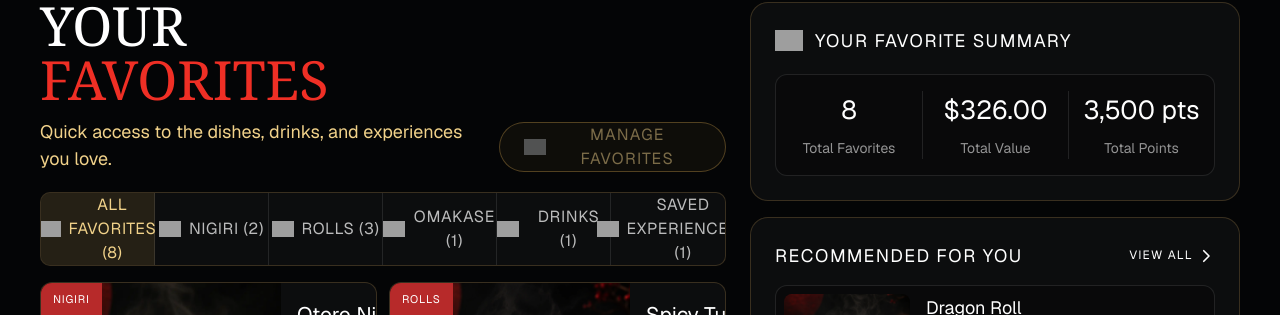
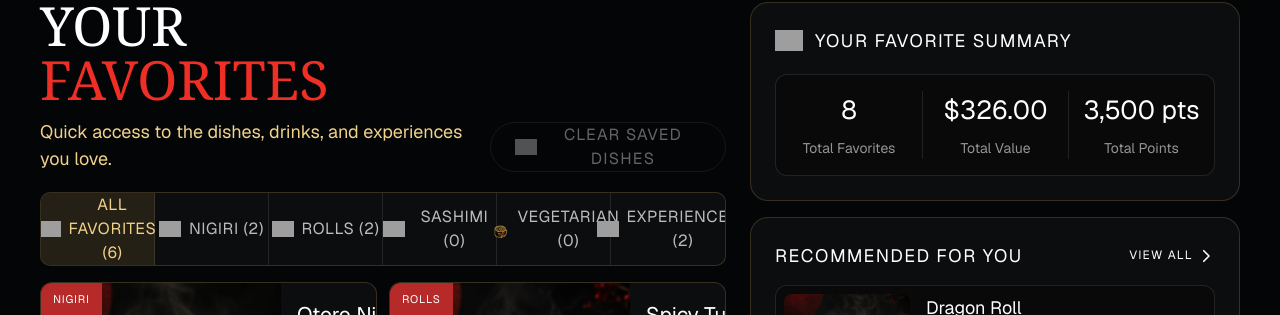
Before and after one commit to NicholasKerr7/sushi-bliss-v2, a Next.js app: page /favorites in a window 1280 px wide. Shown: the part 99-414 px from the top of the page. Built offline with nearby package versions, Linux system fonts and the light colour scheme; no server answers; grey boxes are pictures that could not be loaded.

Commit message:
Polish favorites navigation and controls

```diff
--- a/src/features/menu/DesktopFavoritesPage.tsx
+++ b/src/features/menu/DesktopFavoritesPage.tsx
@@ -52,13 +52,23 @@ const recommendedItems = [
 ].filter((item): item is MenuItem => Boolean(item));
 
 const favoriteTabs = [
-  ["All Favorites", "8", "/assets/icons/star-icon.png"],
-  ["Nigiri", "2", "/assets/icons/nigiri-icon.png"],
-  ["Rolls", "3", "/assets/icons/sushi-roll-icon.png"],
-  ["Omakase", "1", "/assets/icons/dining-setting-icon.png"],
-  ["Drinks", "1", "/assets/icons/miso-soup-icon.png"],
-  ["Saved Experiences", "1", "/assets/icons/calendar-icon.png"],
+  { icon: "/assets/icons/star-icon.png", id: "all", label: "All Favorites" },
+  { icon: "/assets/icons/nigiri-icon.png", id: "nigiri", label: "Nigiri" },
+  { icon: "/assets/icons/sushi-roll-icon.png", id: "rolls", label: "Rolls" },
+  { icon: "/assets/icons/sashimi-icon.png", id: "sashimi", label: "Sashimi" },
+  {
+    icon: "/assets/icons/vegetarian-sushi-icon.webp",
+    id: "vegetarian",
+    label: "Vegetarian",
+  },
+  {
+    icon: "/assets/icons/calendar-icon.png",
+    id: "experiences",
+    label: "Experiences",
+  },
 ] as const;
+
+type FavoriteFilterId = (typeof favoriteTabs)[number]["id"];
 
 function getFallbackFavorites() {
   return fallbackFavoriteIds
@@ -70,22 +80,30 @@ export function DesktopFavoritesPage() {
   const { addItem, itemCount } = useCart();
   const { clearFavorites, favoriteItems, hasFavorites, toggleFavorite } =
     useFavorites();
-  const [activeFilter, setActiveFilter] =
-    useState<(typeof favoriteTabs)[number][0]>("All Favorites");
+  const [activeFilter, setActiveFilter] = useState<FavoriteFilterId>("all");
   const [statusMessage, setStatusMessage] = useState("");
   const displayFavorites = hasFavorites
     ? favoriteItems
     : getFallbackFavorites();
+  const getCategoryCount = (category: string) =>
+    displayFavorites.filter((item) => item.category === category).length;
+  const favoriteFilterCounts: Record<FavoriteFilterId, number> = {
+    all: displayFavorites.length + savedExperiences.length,
+    experiences: savedExperiences.length,
+    nigiri: getCategoryCount("nigiri"),
+    rolls: getCategoryCount("rolls"),
+    sashimi: getCategoryCount("sashimi"),
+    vegetarian: getCategoryCount("vegetarian"),
+  };
   const visibleFavorites =
-    activeFilter === "All Favorites"
+    activeFilter === "all"
       ? displayFavorites
-      : activeFilter === "Saved Experiences"
+      : activeFilter === "experiences"
         ? []
-        : displayFavorites.filter(
-            (item) =>
-              item.categoryLabel === activeFilter ||
-              item.category.toLowerCase() === activeFilter.toLowerCase(),
-          );
+        : displayFavorites.filter((item) => item.category === activeFilter);
+  const showMenuFavorites = activeFilter !== "experiences";
+  const showSavedExperiences =
+    activeFilter === "all" || activeFilter === "experiences";
   const totalValueCents =
     displayFavorites.reduce((total, item) => total + item.priceCents, 0) +
     27650;
@@ -120,16 +138,18 @@ export function DesktopFavoritesPage() {
                 </p>
               </div>
               <Button
-                className="h-[50px] rounded-[10px] border-[var(--sb-gold)]/42 px-6 text-[14px] uppercase tracking-[0.08em]"
+                className="h-[50px] rounded-[10px] border-[var(--sb-red-bright)]/42 px-6 text-[14px] uppercase tracking-[0.08em] text-white/76 hover:border-[var(--sb-red-bright)]/70 hover:text-white"
                 disabled={!hasFavorites}
                 onClick={clearFavorites}
-                variant="secondary"
+                title={
+                  hasFavorites
+                    ? "Clear saved menu dishes"
+                    : "No saved menu dishes to clear"
+                }
+                variant="ghost"
               >
-                <AssetIcon
-                  size={22}
-                  src="/assets/icons/floral-emblem-icon.png"
-                />
-                Manage favorites
+                <AssetIcon size={22} src="/assets/icons/heart-icon.png" />
+                Clear saved dishes
               </Button>
             </div>
 
@@ -137,21 +157,21 @@ export function DesktopFavoritesPage() {
               aria-label="Favorite filters"
               className="mt-5 grid grid-cols-6 overflow-hidden rounded-[10px] border border-[var(--sb-border)] bg-white/[0.035]"
             >
-              {favoriteTabs.map(([label, count, icon]) => (
+              {favoriteTabs.map((tab) => (
                 <button
-                  aria-pressed={activeFilter === label}
+                  aria-pressed={activeFilter === tab.id}
                   className={classNames(
                     "flex min-h-[52px] items-center justify-center gap-2 border-r border-white/10 text-[12px] uppercase tracking-[0.04em] last:border-r-0",
-                    activeFilter === label
+                    activeFilter === tab.id
                       ? "bg-[var(--sb-gold)]/12 text-[var(--sb-gold-soft)]"
                       : "text-white/72",
                   )}
-                  key={label}
-                  onClick={() => setActiveFilter(label)}
+                  key={tab.id}
+                  onClick={() => setActiveFilter(tab.id)}
                   type="button"
                 >
-                  <AssetIcon size={22} src={icon} />
-                  {label} ({count})
+                  <AssetIcon size={22} src={tab.icon} />
+                  {tab.label} ({favoriteFilterCounts[tab.id]})
                 </button>
               ))}
             </nav>
@@ -165,6 +185,8 @@ export function DesktopFavoritesPage() {
               </p>
             ) : null}
 
+            {showMenuFavorites ? (
+              <>
                 <div className="mt-4 grid grid-cols-2 gap-3">
                   {visibleFavorites.slice(0, 4).map((item, index) => (
                     <FavoriteMenuCard
@@ -177,13 +199,15 @@ export function DesktopFavoritesPage() {
                     />
                   ))}
                 </div>
-            {visibleFavorites.length === 0 &&
-            activeFilter !== "Saved Experiences" ? (
+                {visibleFavorites.length === 0 ? (
                   <p className="mt-4 rounded-[12px] border border-white/10 bg-white/[0.035] px-4 py-4 text-[14px] text-white/62">
-                No saved items in this category yet.
+                    No saved dishes in this category yet.
                   </p>
                 ) : null}
+              </>
+            ) : null}
 
+            {showSavedExperiences ? (
               <div className="mt-3 grid gap-3">
                 {savedExperiences.map((experience, index) => (
                   <SavedExperienceCard
@@ -193,6 +217,7 @@ export function DesktopFavoritesPage() {
                   />
                 ))}
               </div>
+            ) : null}
           </section>
 
           <aside className="space-y-4 pt-1">
--- a/src/features/menu/MobileFavoritesPage.tsx
+++ b/src/features/menu/MobileFavoritesPage.tsx
@@ -120,9 +120,10 @@ export function MobileFavoritesPage() {
               <button
                 className="rounded-full border border-[var(--sb-border)] bg-black/28 px-4 py-2 text-[11px] uppercase tracking-[0.08em] text-white/58"
                 onClick={clearFavorites}
+                title="Clear saved menu dishes"
                 type="button"
               >
-                Clear
+                Clear saved
               </button>
             </div>
             <div className="mt-3 grid gap-3">
--- a/src/features/menu/TabletFavoritesPage.tsx
+++ b/src/features/menu/TabletFavoritesPage.tsx
@@ -5,6 +5,8 @@ import { useState } from "react";
 
 import { AssetIcon } from "@/components/icons/AssetIcon";
 import { ChevronIcon } from "@/components/icons/ChevronIcon";
+import { TabletBottomNavigation } from "@/components/layout/TabletBottomNavigation";
+import { TabletExperienceHeader } from "@/components/layout/TabletExperienceHeader";
 import { Button } from "@/components/ui/Button";
 import { StatusBadge } from "@/components/ui/StatusBadge";
 import { CartDrawer } from "@/features/cart/CartDrawer";
@@ -15,7 +17,6 @@ import { getDefaultCustomizations } from "@/lib/cart";
 import type { MenuItem } from "@/types/menu";
 
 import { TabletFavoriteMenuCard } from "./TabletFavoriteMenuCard";
-import { TabletFavoritesTopNav } from "./TabletFavoritesTopNav";
 import { TabletSavedExperienceCard } from "./TabletSavedExperienceCard";
 import {
   tabletFavoriteBenefits,
@@ -86,15 +87,16 @@ export function TabletFavoritesPage() {
   return (
     <>
       <section
-        className="min-h-dvh overflow-x-hidden border border-white/10 bg-[#040506] text-white"
+        className="min-h-dvh overflow-x-hidden bg-[#040506] px-[18px] pb-[126px] pt-2 text-white min-[1080px]:px-[26px] min-[1080px]:pt-3"
         id="favorites"
       >
-        <TabletFavoritesTopNav
+        <TabletExperienceHeader
           cartCount={itemCount}
+          title="Favorites"
           onOpenCart={() => setCartOpen(true)}
         />
 
-        <main className="mx-auto w-full max-w-[1086px] px-12 pb-8 pt-8">
+        <main className="mx-auto w-full max-w-[1034px] pb-8 pt-6">
           <section className="flex items-start justify-between gap-8">
             <div>
               <h1 className="editorial-title text-[50px] uppercase leading-none tracking-[0.08em] text-white">
@@ -105,13 +107,18 @@ export function TabletFavoritesPage() {
               </p>
             </div>
             <Button
-              className="mt-1 h-[46px] rounded-[8px] border-[var(--sb-gold)]/58 px-6 text-[12px] uppercase tracking-[0.08em]"
+              className="mt-1 h-[46px] rounded-[8px] border-[var(--sb-red-bright)]/42 px-6 text-[12px] uppercase tracking-[0.08em] text-white/76 hover:border-[var(--sb-red-bright)]/70 hover:text-white"
               disabled={!hasFavorites}
               onClick={clearFavorites}
-              variant="secondary"
+              title={
+                hasFavorites
+                  ? "Clear saved menu dishes"
+                  : "No saved menu dishes to clear"
+              }
+              variant="ghost"
             >
-              <AssetIcon size={18} src="/assets/icons/user-settings-icon.png" />
-              Manage favorites
+              <AssetIcon size={18} src="/assets/icons/heart-icon.png" />
+              Clear saved dishes
             </Button>
           </section>
 
@@ -242,6 +249,10 @@ export function TabletFavoritesPage() {
         </main>
       </section>
 
+      <TabletBottomNavigation
+        activeId="profile"
+        ariaLabel="Tablet favorites navigation"
+      />
       <CartDrawer onOpenChange={setCartOpen} open={cartOpen} />
     </>
   );
--- a/src/features/menu/TabletFavoritesTopNav.tsx
+++ /dev/null
@@ -1,120 +0,0 @@
-"use client";
-
-import Image from "next/image";
-import Link from "next/link";
-
-import { AssetIcon } from "@/components/icons/AssetIcon";
-import { ChevronIcon } from "@/components/icons/ChevronIcon";
-import { brand, chefAvatar, icons } from "@/features/home/visualHomeData";
-import { classNames } from "@/lib/classNames";
-
-const tabletFavoritesNavItems = [
-  ["home", "Home", "/home"],
-  ["menu", "Menu", "/menu"],
-  ["reservations", "Reservations", "/reservations"],
-  ["favorites", "Favorites", "/favorites"],
-  ["loyalty", "Loyalty", "/loyalty"],
-  ["about", "About Us", "/about"],
-] as const;
-
-interface TabletFavoritesTopNavProps {
-  cartCount: number;
-  onOpenCart: () => void;
-}
-
-/** Renders the desktop-like tablet chrome used by the favorites reference. */
-export function TabletFavoritesTopNav({
-  cartCount,
-  onOpenCart,
-}: TabletFavoritesTopNavProps) {
-  return (
-    <header className="border-b border-white/[0.08] bg-[#050607]/98">
-      <div className="mx-auto grid h-[89px] max-w-[1086px] grid-cols-[178px_minmax(0,1fr)_274px] items-center px-7">
-        <Link
-          className="flex items-center gap-3 text-white focus-visible:outline focus-visible:outline-2 focus-visible:outline-offset-4 focus-visible:outline-sb-gold"
-          href="/home"
-        >
-          <AssetIcon
-            className="rounded-full"
-            loading="eager"
-            size={53}
-            src={brand.assets.floralEmblem.publicUrl}
-          />
-          <span className="editorial-title text-[20px] uppercase leading-[0.92] tracking-[0.28em]">
-            Sushi
-            <br />
-            Bliss
-          </span>
-        </Link>
-
-        <nav
-          aria-label="Tablet favorites primary"
-          className="flex items-center justify-center gap-6"
-        >
-          {tabletFavoritesNavItems.map(([id, label, href]) => {
-            const isActive = id === "favorites";
-
-            return (
-              <Link
-                className={classNames(
-                  "relative flex h-[89px] items-center text-[13px] font-semibold uppercase transition hover:text-[var(--sb-gold-soft)] focus-visible:outline focus-visible:outline-2 focus-visible:outline-offset-4 focus-visible:outline-sb-gold",
-                  isActive ? "text-[var(--sb-red-bright)]" : "text-white",
-                )}
-                href={href}
-                key={id}
-              >
-                {label}
-                {isActive ? (
-                  <span className="absolute inset-x-0 bottom-[15px] h-px bg-[var(--sb-red-bright)] shadow-[0_0_18px_var(--sb-red-glow)]" />
-                ) : null}
-              </Link>
-            );
-          })}
-        </nav>
-
-        <div className="flex items-center justify-end gap-5">
-          <button
-            aria-label="Open cart"
-            className="relative grid h-11 w-11 place-items-center text-[var(--sb-gold)] transition hover:text-[var(--sb-gold-soft)] focus-visible:outline focus-visible:outline-2 focus-visible:outline-offset-4 focus-visible:outline-sb-gold"
-            onClick={onOpenCart}
-            type="button"
-          >
-            <AssetIcon loading="eager" size={31} src={icons.cart} />
-            {cartCount > 0 ? (
-              <span className="absolute right-0 top-1 grid h-5 min-w-5 place-items-center rounded-full bg-[var(--sb-red)] px-1 text-[10px] font-bold text-white">
-                {cartCount}
-              </span>
-            ) : null}
-          </button>
-
-          <Link
-            className="flex items-center gap-3 focus-visible:outline focus-visible:outline-2 focus-visible:outline-offset-4 focus-visible:outline-sb-gold"
-            href="/profile"
-          >
-            <Image
-              alt=""
-              className="h-12 w-12 rounded-full border border-[var(--sb-border)] object-cover"
-              height={48}
-              priority
-              src={chefAvatar}
-              width={48}
-            />
-            <span>
-              <span className="block text-sm font-semibold text-white">
-                Hiroshi Tanaka
-              </span>
-              <span className="block text-xs uppercase tracking-[0.12em] text-white/62">
-                Bliss Member
-              </span>
-            </span>
-            <ChevronIcon
-              className="text-[var(--sb-gold)]"
-              direction="down"
-              size={16}
-            />
-          </Link>
-        </div>
-      </div>
-    </header>
-  );
-}
```
Also changed, not shown: src/components/layout/TabletExperienceHeader.tsx (+5 -3 lines). Lines whose indentation alone changed are shown as unchanged.
